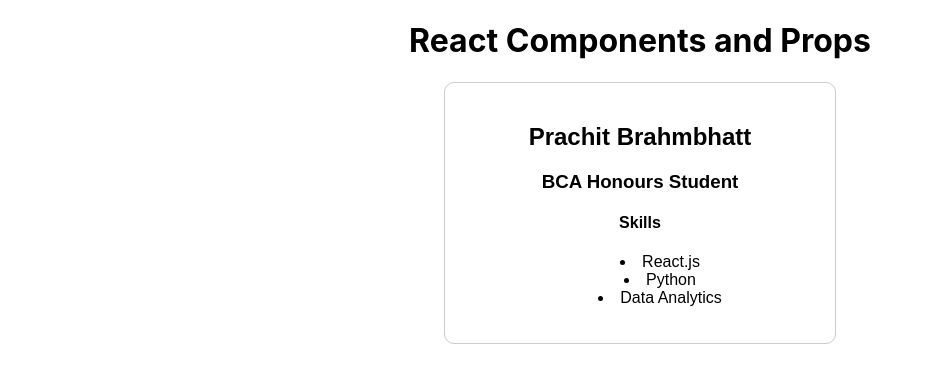
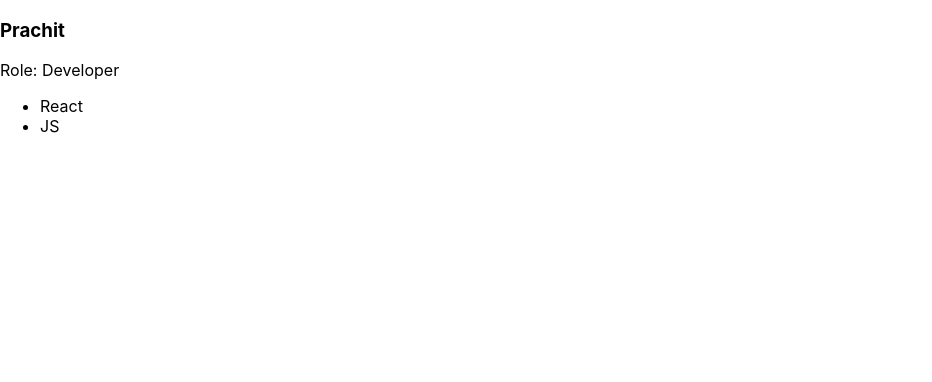
Before and after one commit to Prachit21/FSD-Workbook, a React (Create React App) app: page / in a window 1280 px wide. Shown: the top 382 px of the page, without its empty margins (0-932 px from the left). Built offline with nearby package versions, Linux system fonts and the light colour scheme.

Commit message:
Week 2: Add UserCard component and props

```diff
--- a/src/App.js
+++ b/src/App.js
@@ -1,45 +1,11 @@
-import React from "react";
+import { UserCard } from "./UserCard";
 
-function UserCard({ name, role, skills }) {
+export default function App() {
   return (
-    <div
-      style={{
-        border: "1px solid #ccc",
-        borderRadius: "10px",
-        padding: "20px",
-        margin: "20px auto",
-        width: "350px",
-        textAlign: "center",
-        fontFamily: "Arial",
-      }}
-    >
-      <h2>{name}</h2>
-      <h3>{role}</h3>
-
-      <h4>Skills</h4>
-      <ul style={{ listStylePosition: "inside" }}>
-        {skills.map((skill, index) => (
-          <li key={index}>{skill}</li>
-        ))}
-      </ul>
-    </div>
+    <UserCard
+      name="Prachit"
+      role="Developer"
+      skills={["React", "JS"]}
+    />
   );
 }
-
-function App() {
-  return (
-    <div>
-      <h1 style={{ textAlign: "center" }}>
-        React Components and Props
-      </h1>
-
-      <UserCard
-        name="Prachit Brahmbhatt"
-        role="BCA Honours Student"
-        skills={["React.js", "Python", "Data Analytics"]}
-      />
-    </div>
-  );
-}
-
-export default App;
--- /dev/null
+++ b/src/UserCard.jsx
@@ -0,0 +1,13 @@
+export function UserCard({ name, role, skills }) {
+  return (
+    <div className="card">
+      <h3>{name}</h3>
+      <p>Role: {role}</p>
+      <ul>
+        {skills.map((s, i) => (
+          <li key={i}>{s}</li>
+        ))}
+      </ul>
+    </div>
+  );
+}
```
